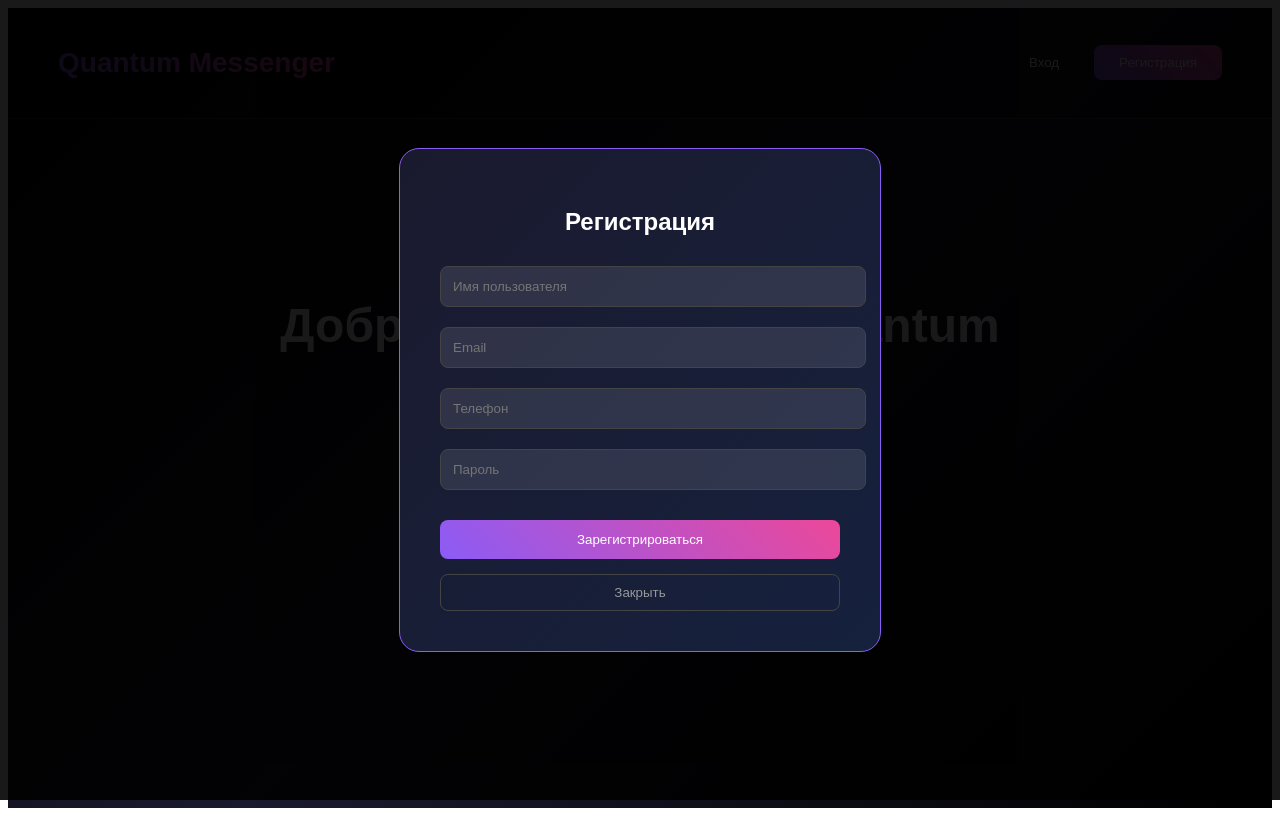
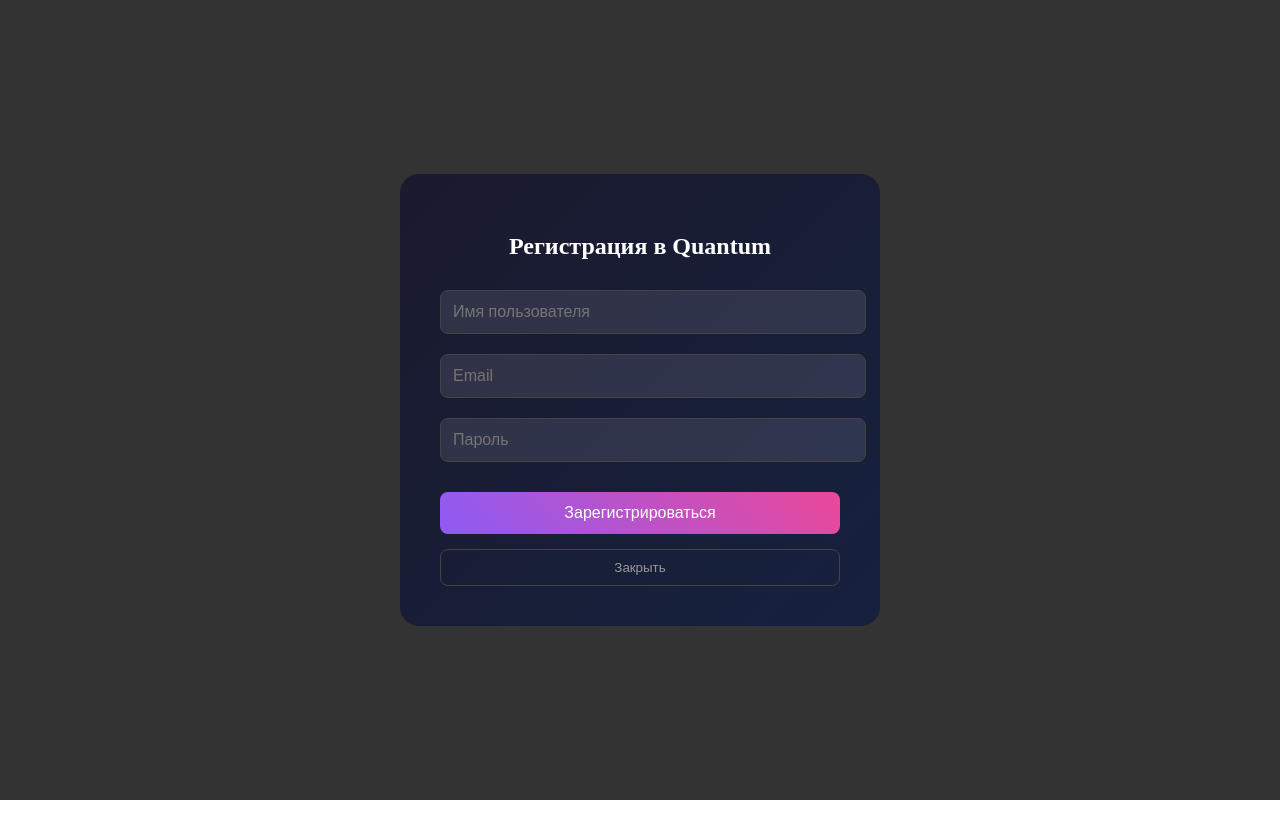
Before and after one commit to Alekseufdsff/my-social-app, a Next.js app: page / in a window 1280 px wide. Both pictures are taken after a click on the button "Начать общение". Built offline with nearby package versions, Linux system fonts and the light colour scheme.

Commit message:
FIX: Simple working version without errors

```diff
--- a/src/app/page.tsx
+++ b/src/app/page.tsx
@@ -1,60 +1,66 @@
 'use client'
 import { useState, useEffect, useRef } from 'react'
 
-// Компонент регистрации
-function RegisterForm({ onClose, onRegister }: { onClose: () => void, onRegister: (user: any) => void }) {
-  const [formData, setFormData] = useState({ username: '', email: '', phone: '', password: '' })
+export default function Home() {
+  const [showLogin, setShowLogin] = useState(false)
+  const [showRegister, setShowRegister] = useState(false)
+  const [isLoggedIn, setIsLoggedIn] = useState(false)
+  const [messages, setMessages] = useState<{text: string, user: string, time: string}[]>([])
+  const [newMessage, setNewMessage] = useState('')
+  const messagesEndRef = useRef<HTMLDivElement>(null)
 
-  const handleSubmit = async (e: React.FormEvent) => {
-    e.preventDefault()
-    try {
-      const res = await fetch('/api/auth/register', {
-        method: 'POST',
-        headers: { 'Content-Type': 'application/json' },
-        body: JSON.stringify(formData)
-      })
-      if (res.ok) {
-        onRegister({ ...formData, id: 'user_' + Date.now() })
-        onClose()
-      } else {
-        alert('Ошибка регистрации')
-      }
-    } catch (error) {
-      onRegister({ ...formData, id: 'user_' + Date.now() })
-      onClose()
+  useEffect(() => {
+    messagesEndRef.current?.scrollIntoView({ behavior: 'smooth' })
+  }, [messages])
+
+  const sendMessage = () => {
+    if (newMessage.trim()) {
+      setMessages(prev => [...prev, {
+        text: newMessage,
+        user: 'Вы',
+        time: new Date().toLocaleTimeString()
+      }])
+      setNewMessage('')
     }
   }
 
+  const handleKeyPress = (e: React.KeyboardEvent) => {
+    if (e.key === 'Enter') {
+      sendMessage()
+    }
+  }
+
+  if (showLogin) {
     return (
-    <div style={{position: 'fixed', top: 0, left: 0, right: 0, bottom: 0, background: 'rgba(0,0,0,0.9)', display: 'flex', alignItems: 'center', justifyContent: 'center', zIndex: 1000}}>
-      <div style={{background: 'linear-gradient(135deg, #1a1a2e, #16213e)', padding: '40px', borderRadius: '20px', border: '1px solid #8b5cf6', minWidth: '400px', color: 'white'}}>
-        <h2 style={{textAlign: 'center', marginBottom: '30px'}}>Регистрация</h2>
-        <form onSubmit={handleSubmit}>
-          <div style={{marginBottom: '20px'}}>
-            <input type="text" placeholder="Имя пользователя" value={formData.username}
-              onChange={(e) => setFormData({...formData, username: e.target.value})}
-              style={{width: '100%', padding: '12px', background: 'rgba(255,255,255,0.1)', border: '1px solid #444', borderRadius: '8px', color: 'white'}} required />
+      <div style={{
+        position: 'fixed', top: 0, left: 0, right: 0, bottom: 0,
+        background: 'rgba(0,0,0,0.8)', display: 'flex', alignItems: 'center',
+        justifyContent: 'center', zIndex: 1000
+      }}>
+        <div style={{
+          background: 'linear-gradient(135deg, #1a1a2e, #16213e)', padding: '40px',
+          borderRadius: '20px', border: '1px solid #333', minWidth: '400px', color: 'white'
+        }}>
+          <h2 style={{ textAlign: 'center', marginBottom: '30px' }}>Вход в Quantum</h2>
+          <div style={{ marginBottom: '20px' }}>
+            <input type="email" placeholder="Email"
+              style={{ width: '100%', padding: '12px', background: 'rgba(255,255,255,0.1)',
+              border: '1px solid #444', borderRadius: '8px', color: 'white', fontSize: '16px' }} />
           </div>
-          <div style={{marginBottom: '20px'}}>
-            <input type="email" placeholder="Email" value={formData.email}
-              onChange={(e) => setFormData({...formData, email: e.target.value})}
-              style={{width: '100%', padding: '12px', background: 'rgba(255,255,255,0.1)', border: '1px solid #444', borderRadius: '8px', color: 'white'}} required />
+          <div style={{ marginBottom: '30px' }}>
+            <input type="password" placeholder="Пароль"
+              style={{ width: '100%', padding: '12px', background: 'rgba(255,255,255,0.1)',
+              border: '1px solid #444', borderRadius: '8px', color: 'white', fontSize: '16px' }} />
           </div>
-          <div style={{marginBottom: '20px'}}>
-            <input type="tel" placeholder="Телефон" value={formData.phone}
-              onChange={(e) => setFormData({...formData, phone: e.target.value})}
-              style={{width: '100%', padding: '12px', background: 'rgba(255,255,255,0.1)', border: '1px solid #444', borderRadius: '8px', color: 'white'}} required />
-          </div>
-          <div style={{marginBottom: '30px'}}>
-            <input type="password" placeholder="Пароль" value={formData.password}
-              onChange={(e) => setFormData({...formData, password: e.target.value})}
-              style={{width: '100%', padding: '12px', background: 'rgba(255,255,255,0.1)', border: '1px solid #444', borderRadius: '8px', color: 'white'}} required />
-          </div>
-          <button type="submit" style={{width: '100%', padding: '12px', background: 'linear-gradient(45deg, #8b5cf6, #ec4899)', color: 'white', border: 'none', borderRadius: '8px', cursor: 'pointer'}}>
-            Зарегистрироваться
+          <button onClick={() => { setIsLoggedIn(true); setShowLogin(false); }}
+            style={{ width: '100%', padding: '12px',
+            background: 'linear-gradient(45deg, #8b5cf6, #ec4899)', color: 'white',
+            border: 'none', borderRadius: '8px', fontSize: '16px', cursor: 'pointer', marginBottom: '15px' }}>
+            Войти
           </button>
-        </form>
-        <button onClick={onClose} style={{width: '100%', padding: '10px', background: 'transparent', color: '#999', border: '1px solid #444', borderRadius: '8px', cursor: 'pointer', marginTop: '15px'}}>
+          <button onClick={() => setShowLogin(false)} style={{ width: '100%', padding: '10px',
+            background: 'transparent', color: '#999', border: '1px solid #444',
+            borderRadius: '8px', cursor: 'pointer' }}>
             Закрыть
           </button>
         </div>
@@ -62,51 +68,42 @@
     )
   }
 
-// Компонент входа
-function LoginForm({ onClose, onLogin }: { onClose: () => void, onLogin: (user: any) => void }) {
-  const [login, setLogin] = useState('')
-  const [password, setPassword] = useState('')
-
-  const handleSubmit = async (e: React.FormEvent) => {
-    e.preventDefault()
-    try {
-      const res = await fetch('/api/auth/login', {
-        method: 'POST',
-        headers: { 'Content-Type': 'application/json' },
-        body: JSON.stringify({ login, password })
-      })
-      if (res.ok) {
-        onLogin({ username: 'User', email: login, id: 'user_' + Date.now() })
-        onClose()
-      } else {
-        alert('Ошибка входа')
-      }
-    } catch (error) {
-      onLogin({ username: 'User', email: login, id: 'user_' + Date.now() })
-      onClose()
-    }
-  }
-
+  if (showRegister) {
     return (
-    <div style={{position: 'fixed', top: 0, left: 0, right: 0, bottom: 0, background: 'rgba(0,0,0,0.9)', display: 'flex', alignItems: 'center', justifyContent: 'center', zIndex: 1000}}>
-      <div style={{background: 'linear-gradient(135deg, #1a1a2e, #16213e)', padding: '40px', borderRadius: '20px', border: '1px solid #8b5cf6', minWidth: '400px', color: 'white'}}>
-        <h2 style={{textAlign: 'center', marginBottom: '30px'}}>Вход</h2>
-        <form onSubmit={handleSubmit}>
-          <div style={{marginBottom: '20px'}}>
-            <input type="text" placeholder="Email или телефон" value={login}
-              onChange={(e) => setLogin(e.target.value)}
-              style={{width: '100%', padding: '12px', background: 'rgba(255,255,255,0.1)', border: '1px solid #444', borderRadius: '8px', color: 'white'}} required />
+      <div style={{
+        position: 'fixed', top: 0, left: 0, right: 0, bottom: 0,
+        background: 'rgba(0,0,0,0.8)', display: 'flex', alignItems: 'center',
+        justifyContent: 'center', zIndex: 1000
+      }}>
+        <div style={{
+          background: 'linear-gradient(135deg, #1a1a2e, #16213e)', padding: '40px',
+          borderRadius: '20px', border: '1px solid #333', minWidth: '400px', color: 'white'
+        }}>
+          <h2 style={{ textAlign: 'center', marginBottom: '30px' }}>Регистрация в Quantum</h2>
+          <div style={{ marginBottom: '20px' }}>
+            <input type="text" placeholder="Имя пользователя"
+              style={{ width: '100%', padding: '12px', background: 'rgba(255,255,255,0.1)',
+              border: '1px solid #444', borderRadius: '8px', color: 'white', fontSize: '16px' }} />
           </div>
-          <div style={{marginBottom: '30px'}}>
-            <input type="password" placeholder="Пароль" value={password}
-              onChange={(e) => setPassword(e.target.value)}
-              style={{width: '100%', padding: '12px', background: 'rgba(255,255,255,0.1)', border: '1px solid #444', borderRadius: '8px', color: 'white'}} required />
+          <div style={{ marginBottom: '20px' }}>
+            <input type="email" placeholder="Email"
+              style={{ width: '100%', padding: '12px', background: 'rgba(255,255,255,0.1)',
+              border: '1px solid #444', borderRadius: '8px', color: 'white', fontSize: '16px' }} />
           </div>
-          <button type="submit" style={{width: '100%', padding: '12px', background: 'linear-gradient(45deg, #8b5cf6, #ec4899)', color: 'white', border: 'none', borderRadius: '8px', cursor: 'pointer'}}>
-            Войти
+          <div style={{ marginBottom: '30px' }}>
+            <input type="password" placeholder="Пароль"
+              style={{ width: '100%', padding: '12px', background: 'rgba(255,255,255,0.1)',
+              border: '1px solid #444', borderRadius: '8px', color: 'white', fontSize: '16px' }} />
+          </div>
+          <button onClick={() => { setIsLoggedIn(true); setShowRegister(false); }}
+            style={{ width: '100%', padding: '12px',
+            background: 'linear-gradient(45deg, #8b5cf6, #ec4899)', color: 'white',
+            border: 'none', borderRadius: '8px', fontSize: '16px', cursor: 'pointer', marginBottom: '15px' }}>
+            Зарегистрироваться
           </button>
-        </form>
-        <button onClick={onClose} style={{width: '100%', padding: '10px', background: 'transparent', color: '#999', border: '1px solid #444', borderRadius: '8px', cursor: 'pointer', marginTop: '15px'}}>
+          <button onClick={() => setShowRegister(false)} style={{ width: '100%', padding: '10px',
+            background: 'transparent', color: '#999', border: '1px solid #444',
+            borderRadius: '8px', cursor: 'pointer' }}>
             Закрыть
           </button>
         </div>
@@ -114,101 +111,256 @@
     )
   }
 
-// Компонент профиля
-function UserProfile({ user, onLogout }: { user: any, onLogout: () => void }) {
+  if (!isLoggedIn) {
     return (
-    <div style={{background: 'rgba(255,255,255,0.05)', borderRadius: '15px', border: '1px solid rgba(139, 92, 246, 0.3)', padding: '20px', marginBottom: '20px'}}>
-      <h3 style={{marginBottom: '15px', color: '#8b5cf6'}}>Профиль</h3>
-      <div style={{marginBottom: '10px'}}><strong>Имя:</strong> {user.username}</div>
-      <div style={{marginBottom: '10px'}}><strong>Email:</strong> {user.email}</div>
-      <div style={{marginBottom: '15px'}}><strong>Телефон:</strong> {user.phone}</div>
-      <button onClick={onLogout} style={{width: '100%', padding: '10px', background: 'rgba(239, 68, 68, 0.2)', color: '#ef4444', border: '1px solid rgba(239, 68, 68, 0.5)', borderRadius: '8px', cursor: 'pointer'}}>
-        Выйти
+      <div style={{
+        background: 'linear-gradient(135deg, #000000, #1a1a2e, #000000)',
+        minHeight: '100vh',
+        color: 'white',
+        fontFamily: 'Arial',
+        display: 'flex',
+        flexDirection: 'column',
+        alignItems: 'center',
+        justifyContent: 'center'
+      }}>
+        <h1 style={{
+          background: 'linear-gradient(45deg, #8b5cf6, #ec4899)',
+          WebkitBackgroundClip: 'text',
+          WebkitTextFillColor: 'transparent',
+          fontSize: '48px',
+          fontWeight: 'bold',
+          marginBottom: '20px'
+        }}>
+          Quantum Messenger
+        </h1>
+        <p style={{ fontSize: '18px', color: '#ccc', marginBottom: '40px' }}>
+          Самый современный мессенджер
+        </p>
+        <button
+          onClick={() => setShowRegister(true)}
+          style={{
+            padding: '15px 30px',
+            background: 'linear-gradient(45deg, #8b5cf6, #ec4899)',
+            color: 'white',
+            border: 'none',
+            borderRadius: '10px',
+            fontSize: '16px',
+            cursor: 'pointer',
+            fontWeight: 'bold'
+          }}
+        >
+          Начать общение
         </button>
       </div>
     )
   }
 
-// FriendsList и ChatInterface компоненты остаются как у тебя...
-
-// ОСНОВНОЙ КОМПОНЕНТ
-export default function Home() {
-  const [showLogin, setShowLogin] = useState(false)
-  const [showRegister, setShowRegister] = useState(false)
-  const [currentUser, setCurrentUser] = useState<any>(null)
-  const [activeFriend, setActiveFriend] = useState<any>(null)
-
-  const handleRegister = (userData: any) => {
-    setCurrentUser(userData)
-    localStorage.setItem('quantum-user', JSON.stringify(userData))
-  }
-
-  const handleLogin = (userData: any) => {
-    setCurrentUser(userData)
-    localStorage.setItem('quantum-user', JSON.stringify(userData))
-  }
-
-  const handleLogout = () => {
-    setCurrentUser(null)
-    setActiveFriend(null)
-    localStorage.removeItem('quantum-user')
-  }
-
-  useEffect(() => {
-    const savedUser = localStorage.getItem('quantum-user')
-    if (savedUser) {
-      setCurrentUser(JSON.parse(savedUser))
-    }
-  }, [])
-
   return (
-    <div style={{background: 'linear-gradient(135deg, #000000, #1a1a2e, #000000)', minHeight: '100vh', color: 'white', fontFamily: 'Arial'}}>
-      <header style={{display: 'flex', justifyContent: 'space-between', alignItems: 'center', padding: '20px 50px', borderBottom: '1px solid #333', background: 'rgba(0,0,0,0.3)'}}>
-        <h1 style={{background: 'linear-gradient(45deg, #8b5cf6, #ec4899)', WebkitBackgroundClip: 'text', WebkitTextFillColor: 'transparent', fontSize: '28px'}}>
+    <div style={{
+      background: 'linear-gradient(135deg, #000000, #1a1a2e, #000000)',
+      minHeight: '100vh',
+      color: 'white',
+      fontFamily: 'Arial'
+    }}>
+      <header style={{
+        display: 'flex',
+        justifyContent: 'space-between',
+        alignItems: 'center',
+        padding: '20px 50px',
+        borderBottom: '1px solid #333',
+        background: 'rgba(0,0,0,0.3)'
+      }}>
+        <h1 style={{
+          background: 'linear-gradient(45deg, #8b5cf6, #ec4899)',
+          WebkitBackgroundClip: 'text',
+          WebkitTextFillColor: 'transparent',
+          fontSize: '28px',
+          fontWeight: 'bold'
+        }}>
           Quantum Messenger
         </h1>
-        <nav>
-          {currentUser ? (
-            <button onClick={handleLogout} style={{padding: '8px 16px', background: 'rgba(255,255,255,0.1)', color: 'white', border: '1px solid #444', borderRadius: '6px', cursor: 'pointer'}}>
+        <button
+          onClick={() => setIsLoggedIn(false)}
+          style={{
+            padding: '8px 16px',
+            background: 'rgba(255,255,255,0.1)',
+            color: 'white',
+            border: '1px solid #444',
+            borderRadius: '6px',
+            cursor: 'pointer'
+          }}
+        >
           Выйти
         </button>
-          ) : (
-            <div style={{display: 'flex', gap: '15px'}}>
-              <button onClick={() => setShowLogin(true)} style={{padding: '10px 20px', background: 'transparent', color: 'white', border: 'none', cursor: 'pointer'}}>
-                Вход
-              </button>
-              <button onClick={() => setShowRegister(true)} style={{padding: '10px 25px', background: 'linear-gradient(45deg, #8b5cf6, #ec4899)', color: 'white', border: 'none', borderRadius: '8px', cursor: 'pointer'}}>
-                Регистрация
+      </header>
+
+      <main style={{
+        padding: '40px 20px',
+        maxWidth: '1200px',
+        margin: '0 auto'
+      }}>
+        <div style={{
+          display: 'grid',
+          gridTemplateColumns: '300px 1fr',
+          gap: '20px',
+          height: 'calc(100vh - 140px)'
+        }}>
+          {/* Боковая панель с друзьями */}
+          <div style={{
+            background: 'rgba(255,255,255,0.05)',
+            borderRadius: '15px',
+            border: '1px solid rgba(255,255,255,0.1)',
+            padding: '20px',
+            overflowY: 'auto'
+          }}>
+            <h3 style={{ marginBottom: '20px', color: '#8b5cf6' }}>Друзья</h3>
+            <div style={{ display: 'flex', flexDirection: 'column', gap: '10px' }}>
+              <div style={{
+                display: 'flex',
+                alignItems: 'center',
+                gap: '10px',
+                padding: '10px',
+                background: 'rgba(139, 92, 246, 0.2)',
+                borderRadius: '10px',
+                cursor: 'pointer'
+              }}>
+                <div style={{
+                  width: '8px',
+                  height: '8px',
+                  background: '#10b981',
+                  borderRadius: '50%'
+                }}></div>
+                <span>Aleksey</span>
+                <span style={{ color: '#999', fontSize: '12px', marginLeft: 'auto' }}>online</span>
+              </div>
+
+              <div style={{
+                display: 'flex',
+                alignItems: 'center',
+                gap: '10px',
+                padding: '10px',
+                background: 'rgba(255,255,255,0.05)',
+                borderRadius: '10px',
+                cursor: 'pointer'
+              }}>
+                <div style={{
+                  width: '8px',
+                  height: '8px',
+                  background: '#6b7280',
+                  borderRadius: '50%'
+                }}></div>
+                <span>Maria</span>
+                <span style={{ color: '#999', fontSize: '12px', marginLeft: 'auto' }}>offline</span>
+              </div>
+            </div>
+          </div>
+
+          {/* Основной чат */}
+          <div style={{
+            display: 'flex',
+            flexDirection: 'column'
+          }}>
+            <div style={{
+              background: 'rgba(255,255,255,0.05)',
+              borderRadius: '15px',
+              border: '1px solid rgba(255,255,255,0.1)',
+              height: '500px',
+              display: 'flex',
+              flexDirection: 'column',
+              margin: '20px 0'
+            }}>
+              {/* Заголовок чата */}
+              <div style={{
+                padding: '15px 20px',
+                borderBottom: '1px solid rgba(255,255,255,0.1)',
+                background: 'rgba(0,0,0,0.3)',
+                borderRadius: '15px 15px 0 0'
+              }}>
+                <div style={{ display: 'flex', alignItems: 'center', gap: '10px' }}>
+                  <div style={{
+                    width: '10px',
+                    height: '10px',
+                    background: '#10b981',
+                    borderRadius: '50%'
+                  }}></div>
+                  <span style={{ fontWeight: 'bold' }}>Aleksey</span>
+                  <span style={{ color: '#999', fontSize: '14px' }}>online</span>
+                </div>
+              </div>
+
+              {/* Сообщения */}
+              <div style={{
+                flex: 1,
+                padding: '20px',
+                overflowY: 'auto',
+                display: 'flex',
+                flexDirection: 'column',
+                gap: '15px'
+              }}>
+                {messages.map((msg, index) => (
+                  <div key={index} style={{
+                    alignSelf: msg.user === 'Вы' ? 'flex-end' : 'flex-start',
+                    background: msg.user === 'Вы'
+                      ? 'linear-gradient(45deg, #8b5cf6, #ec4899)'
+                      : 'rgba(255,255,255,0.1)',
+                    padding: '10px 15px',
+                    borderRadius: '15px',
+                    maxWidth: '70%',
+                    border: msg.user === 'Вы' ? 'none' : '1px solid rgba(255,255,255,0.2)'
+                  }}>
+                    <div style={{ fontSize: '14px', opacity: 0.8, marginBottom: '5px' }}>
+                      {msg.user} • {msg.time}
+                    </div>
+                    <div>{msg.text}</div>
+                  </div>
+                ))}
+                <div ref={messagesEndRef} />
+              </div>
+
+              {/* Ввод сообщения */}
+              <div style={{
+                padding: '15px 20px',
+                borderTop: '1px solid rgba(255,255,255,0.1)',
+                background: 'rgba(0,0,0,0.3)',
+                borderRadius: '0 0 15px 15px'
+              }}>
+                <div style={{ display: 'flex', gap: '10px' }}>
+                  <input
+                    type="text"
+                    value={newMessage}
+                    onChange={(e) => setNewMessage(e.target.value)}
+                    onKeyPress={handleKeyPress}
+                    placeholder="Напишите сообщение..."
+                    style={{
+                      flex: 1,
+                      padding: '12px 15px',
+                      background: 'rgba(255,255,255,0.1)',
+                      border: '1px solid rgba(255,255,255,0.2)',
+                      borderRadius: '25px',
+                      color: 'white',
+                      fontSize: '14px'
+                    }}
+                  />
+                  <button
+                    onClick={sendMessage}
+                    style={{
+                      padding: '12px 25px',
+                      background: 'linear-gradient(45deg, #8b5cf6, #ec4899)',
+                      color: 'white',
+                      border: 'none',
+                      borderRadius: '25px',
+                      cursor: 'pointer',
+                      fontWeight: 'bold'
+                    }}
+                  >
+                    Отправить
                   </button>
                 </div>
-          )}
-        </nav>
-      </header>
-
-      <main style={{padding: '40px 20px', maxWidth: '1200px', margin: '0 auto'}}>
-        {currentUser ? (
-          <div style={{display: 'grid', gridTemplateColumns: '300px 1fr', gap: '20px', height: 'calc(100vh - 140px)'}}>
-            <div>
-              <UserProfile user={currentUser} onLogout={handleLogout} />
-              <FriendsList onSelectFriend={setActiveFriend} currentUser={currentUser} />
-            </div>
-            <div>
-              <ChatInterface currentUser={currentUser} activeFriend={activeFriend} />
               </div>
             </div>
-        ) : (
-          <div style={{textAlign: 'center', padding: '100px 20px'}}>
-            <h2 style={{fontSize: '3rem', marginBottom: '20px'}}>Добро пожаловать в Quantum</h2>
-            <p style={{fontSize: '1.2rem', color: '#ccc', marginBottom: '40px'}}>Современный мессенджер</p>
-            <button onClick={() => setShowRegister(true)} style={{padding: '15px 30px', background: 'linear-gradient(45deg, #8b5cf6, #ec4899)', color: 'white', border: 'none', borderRadius: '10px', fontSize: '1.1rem', cursor: 'pointer'}}>
-              Начать общение
-            </button>
           </div>
-        )}
+        </div>
       </main>
-
-      {showLogin && <LoginForm onClose={() => setShowLogin(false)} onLogin={handleLogin} />}
-      {showRegister && <RegisterForm onClose={() => setShowRegister(false)} onRegister={handleRegister} />}
     </div>
   )
 }
```
Lines whose indentation alone changed are shown as unchanged.
